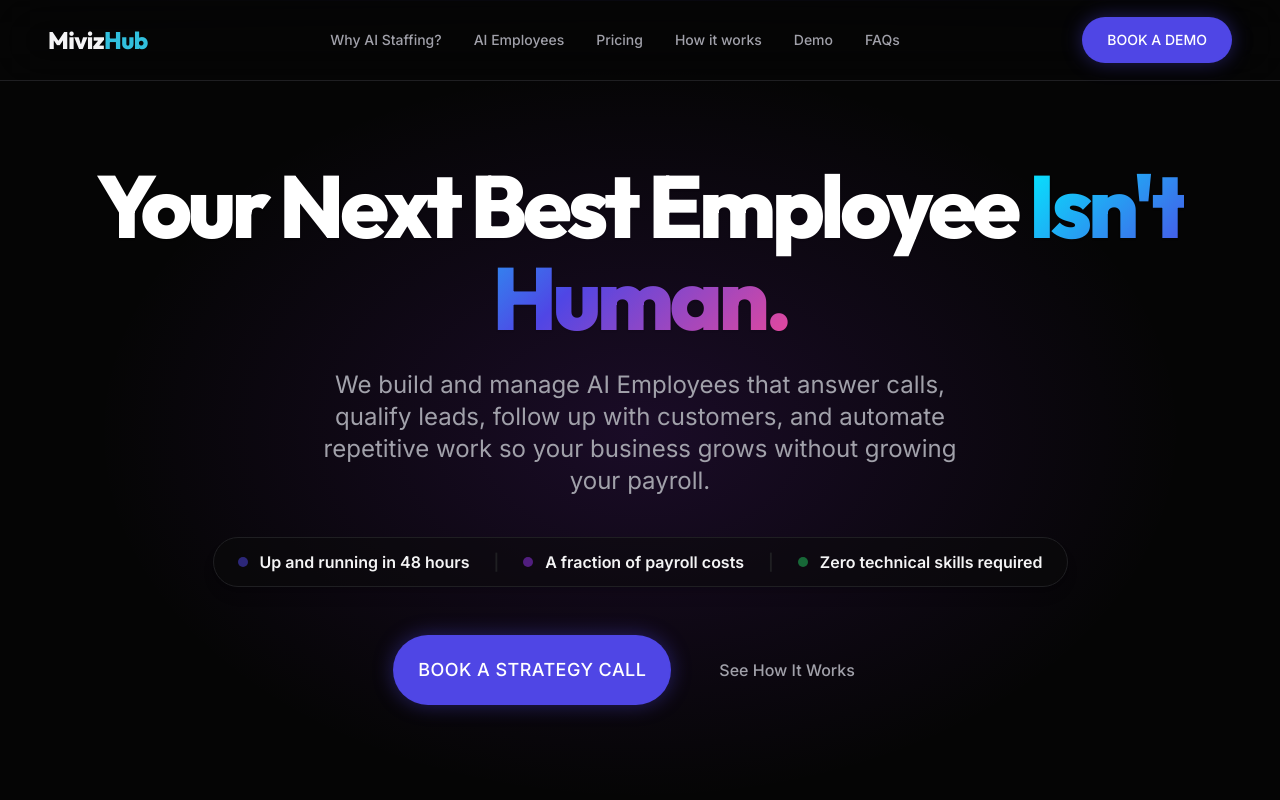
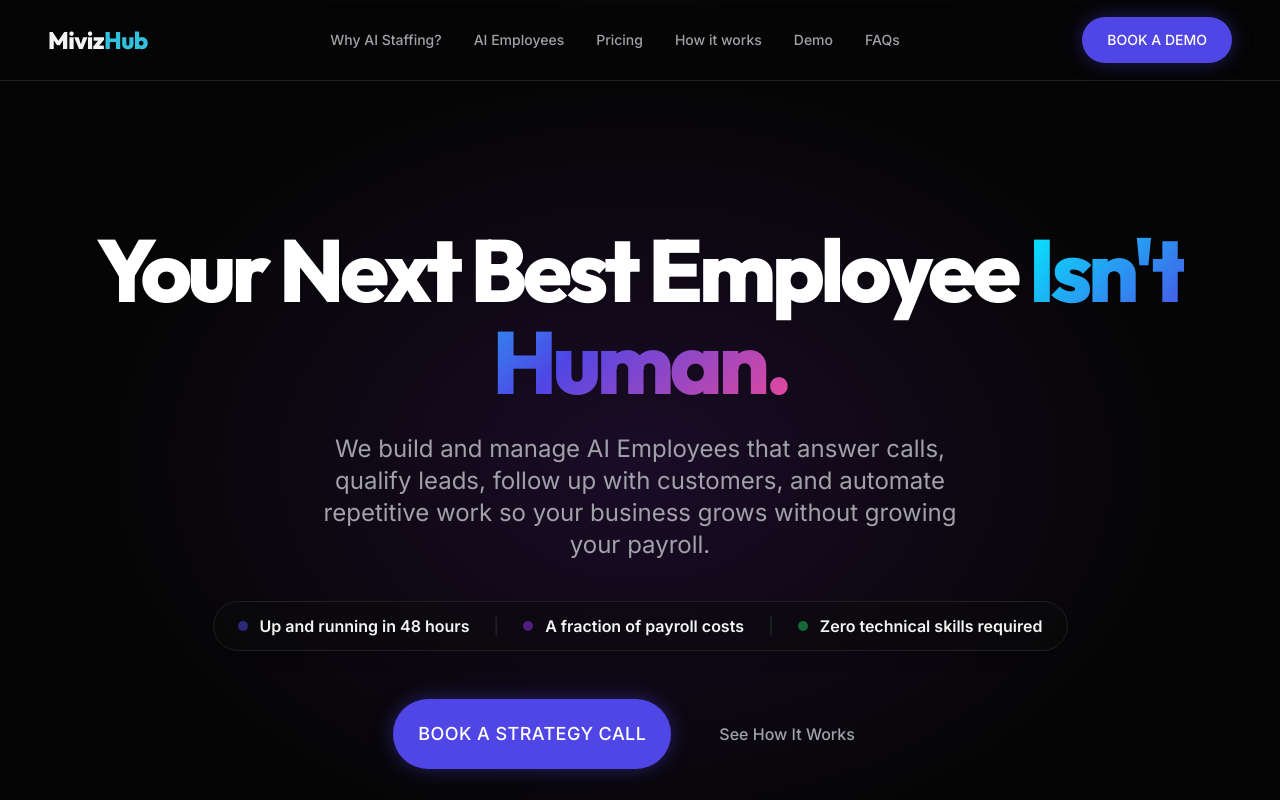
Before and after one commit to Rahullohar703/mivizhub-online, a React (Vite) app: page / in a window 1280 px wide. Shown: the top 800 px of the page. Built offline with nearby package versions, Linux system fonts and the light colour scheme; the HTML template or start-up script is replaced by a standard one.

Commit message:
Increase top padding of Hero section

```diff
--- a/src/components/SectionHero.jsx
+++ b/src/components/SectionHero.jsx
@@ -6,7 +6,7 @@ import Section from './ui/Section';
 
 export default function SectionHero({ onOpenBooking }) {
   return (
-    <Section id="hero" className="pt-32 pb-24 md:pt-40 md:pb-40 bg-background overflow-hidden relative">
+    <Section id="hero" className="pt-48 pb-24 md:pt-56 md:pb-40 bg-background overflow-hidden relative">
       <div className="absolute inset-0 bg-[radial-gradient(ellipse_at_center,rgba(147,51,234,0.15)_0%,transparent_60%)] pointer-events-none" />
       <div className="absolute top-0 inset-x-0 h-px bg-gradient-to-r from-transparent via-brandAccent/50 to-transparent" />
       <Container className="relative z-10 text-center flex flex-col items-center">
```
